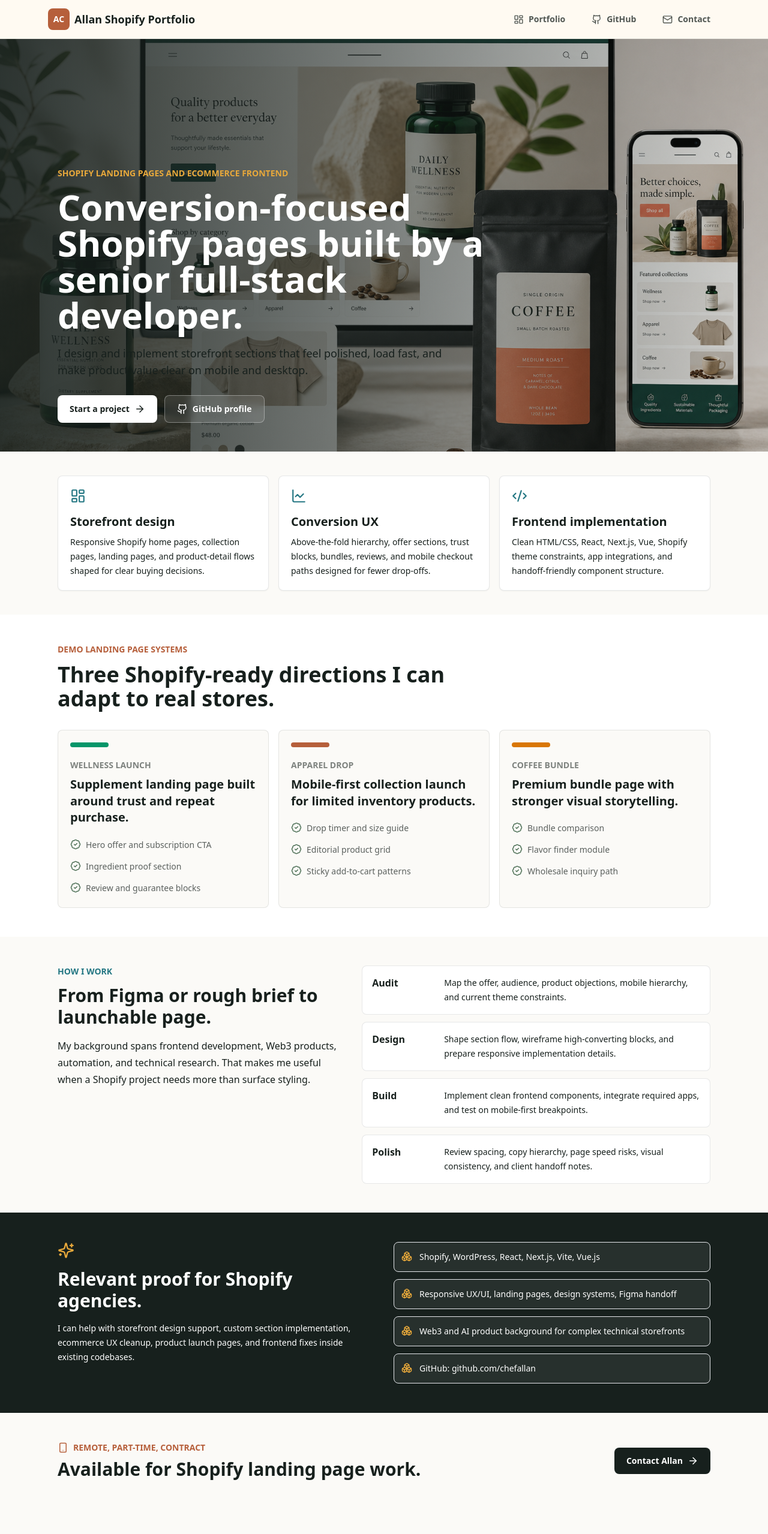
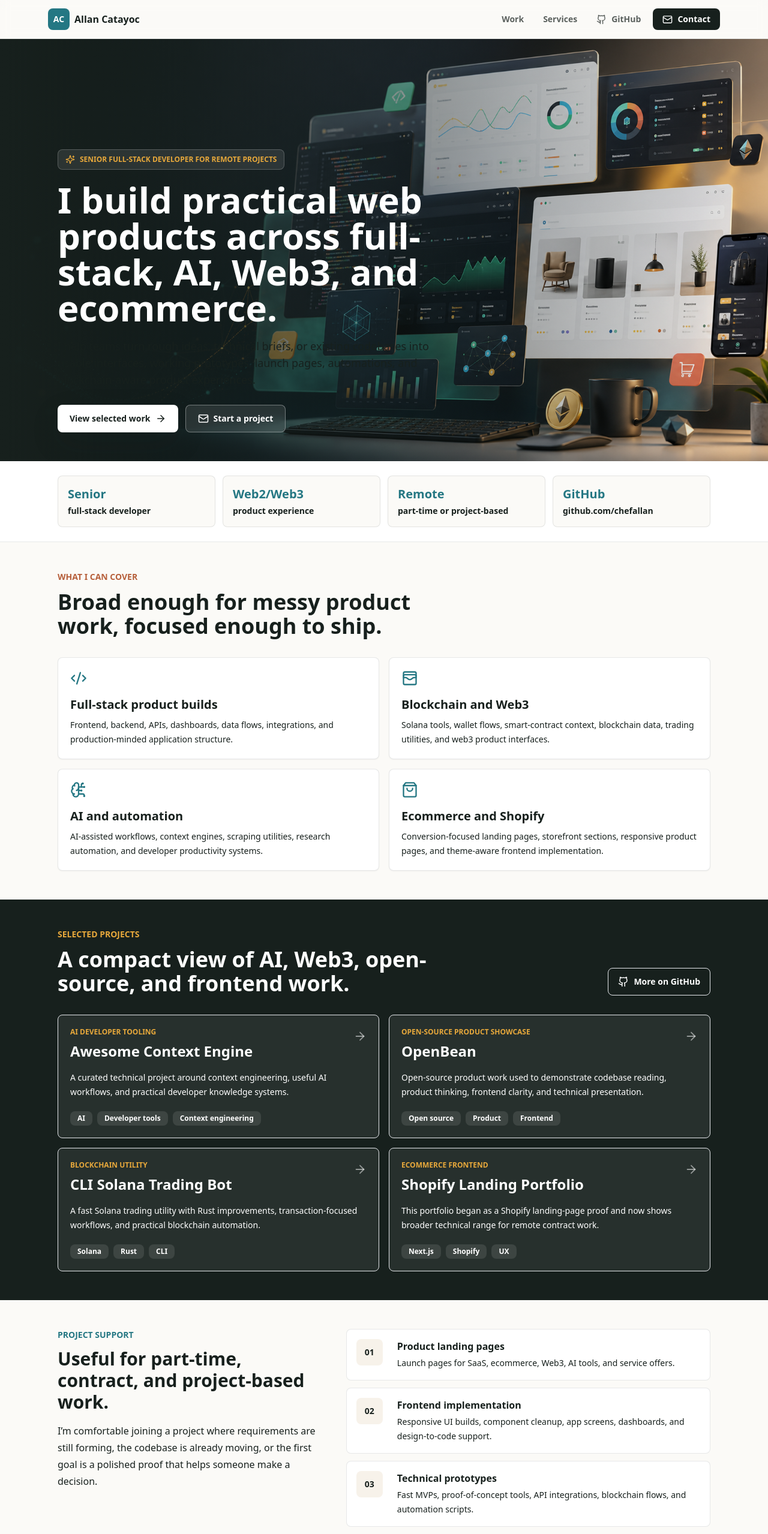
Before and after one commit to chefallan/shopify-landing-portfolio, a Next.js app: page / in a window 1280 px wide. Shown: the top 2558 px of the page at 60% size. Before the commit the page ends 2516 px from the top, so only its background shows below. Built offline with nearby package versions, Linux system fonts and the light colour scheme.

Commit message:
Expand portfolio beyond Shopify

```diff
--- a/app/layout.tsx
+++ b/app/layout.tsx
@@ -2,9 +2,9 @@
 import "./globals.css";
 
 export const metadata: Metadata = {
-  title: "Shopify Landing Pages | Allan Brando Catayoc",
+  title: "Allan Brando Catayoc | Full-Stack, AI, Web3 Portfolio",
   description:
-    "Shopify storefront, ecommerce landing page, and conversion-focused frontend portfolio by Allan Brando Catayoc."
+    "Senior full-stack developer portfolio covering AI tooling, Web3 products, ecommerce frontend, automation, and remote project work."
 };
 
 export default function RootLayout({
--- a/app/page.tsx
+++ b/app/page.tsx
@@ -2,82 +2,133 @@
 import Link from "next/link";
 import {
   ArrowRight,
-  BadgeCheck,
-  Boxes,
+  Bot,
+  BrainCircuit,
   Code2,
+  DatabaseZap,
   Github,
+  Globe2,
   LayoutDashboard,
-  LineChart,
   Mail,
-  Smartphone,
-  Sparkles
+  Network,
+  Rocket,
+  ShieldCheck,
+  ShoppingBag,
+  Sparkles,
+  TerminalSquare,
+  WalletCards
 } from "lucide-react";
 
-const services = [
+const focusAreas = [
   {
-    icon: LayoutDashboard,
-    title: "Storefront design",
-    text: "Responsive Shopify home pages, collection pages, landing pages, and product-detail flows shaped for clear buying decisions."
+    icon: Code2,
+    title: "Full-stack product builds",
+    text: "Frontend, backend, APIs, dashboards, data flows, integrations, and production-minded application structure."
   },
   {
-    icon: LineChart,
-    title: "Conversion UX",
-    text: "Above-the-fold hierarchy, offer sections, trust blocks, bundles, reviews, and mobile checkout paths designed for fewer drop-offs."
+    icon: WalletCards,
+    title: "Blockchain and Web3",
+    text: "Solana tools, wallet flows, smart-contract context, blockchain data, trading utilities, and web3 product interfaces."
   },
   {
-    icon: Code2,
-    title: "Frontend implementation",
-    text: "Clean HTML/CSS, React, Next.js, Vue, Shopify theme constraints, app integrations, and handoff-friendly component structure."
+    icon: BrainCircuit,
+    title: "AI and automation",
+    text: "AI-assisted workflows, context engines, scraping utilities, research automation, and developer productivity systems."
+  },
+  {
+    icon: ShoppingBag,
+    title: "Ecommerce and Shopify",
+    text: "Conversion-focused landing pages, storefront sections, responsive product pages, and theme-aware frontend implementation."
   }
 ];
 
-const demos = [
+const selectedProjects = [
   {
-    brand: "Wellness launch",
-    title: "Supplement landing page built around trust and repeat purchase.",
-    details: ["Hero offer and subscription CTA", "Ingredient proof section", "Review and guarantee blocks"],
-    accent: "bg-emerald-600"
+    title: "Awesome Context Engine",
+    type: "AI developer tooling",
+    href: "https://github.com/chefallan/awesome-context-engine",
+    text: "A curated technical project around context engineering, useful AI workflows, and practical developer knowledge systems.",
+    tags: ["AI", "Developer tools", "Context engineering"]
   },
   {
-    brand: "Apparel drop",
-    title: "Mobile-first collection launch for limited inventory products.",
-    details: ["Drop timer and size guide", "Editorial product grid", "Sticky add-to-cart patterns"],
-    accent: "bg-clay"
+    title: "OpenBean",
+    type: "Open-source product showcase",
+    href: "https://github.com/openbean/openbean",
+    text: "Open-source product work used to demonstrate codebase reading, product thinking, frontend clarity, and technical presentation.",
+    tags: ["Open source", "Product", "Frontend"]
   },
   {
-    brand: "Coffee bundle",
-    title: "Premium bundle page with stronger visual storytelling.",
-    details: ["Bundle comparison", "Flavor finder module", "Wholesale inquiry path"],
-    accent: "bg-amber-600"
+    title: "CLI Solana Trading Bot",
+    type: "Blockchain utility",
+    href: "https://github.com/chefallan",
+    text: "A fast Solana trading utility with Rust improvements, transaction-focused workflows, and practical blockchain automation.",
+    tags: ["Solana", "Rust", "CLI"]
+  },
+  {
+    title: "Shopify Landing Portfolio",
+    type: "Ecommerce frontend",
+    href: "https://shopify-landing-portfolio.vercel.app/",
+    text: "This portfolio began as a Shopify landing-page proof and now shows broader technical range for remote contract work.",
+    tags: ["Next.js", "Shopify", "UX"]
   }
 ];
 
-const proof = [
-  "Shopify, WordPress, React, Next.js, Vite, Vue.js",
-  "Responsive UX/UI, landing pages, design systems, Figma handoff",
-  "Web3 and AI product background for complex technical storefronts",
-  "GitHub: github.com/chefallan"
+const stack = [
+  "React",
+  "Next.js",
+  "Vue",
+  "Vite",
+  "Node.js",
+  "TypeScript",
+  "JavaScript",
+  "HTML/CSS",
+  "Solidity",
+  "Rust",
+  "Move",
+  "Solana",
+  "Ethers.js",
+  "Web3.js",
+  "Shopify",
+  "WordPress",
+  "GitHub",
+  "Automation"
+];
+
+const services = [
+  ["Product landing pages", "Launch pages for SaaS, ecommerce, Web3, AI tools, and service offers."],
+  ["Frontend implementation", "Responsive UI builds, component cleanup, app screens, dashboards, and design-to-code support."],
+  ["Technical prototypes", "Fast MVPs, proof-of-concept tools, API integrations, blockchain flows, and automation scripts."],
+  ["Codebase rescue", "Debugging, refactoring, performance cleanup, implementation support, and practical engineering handoff."]
+];
+
+const metrics = [
+  ["Senior", "full-stack developer"],
+  ["Web2/Web3", "product experience"],
+  ["Remote", "part-time or project-based"],
+  ["GitHub", "github.com/chefallan"]
 ];
 
 export default function Home() {
   return (
-    <main className="bg-[#fbfaf7] text-ink">
-      <header className="sticky top-0 z-30 border-b border-ink/10 bg-[#fffaf2]/95 backdrop-blur">
+    <main className="bg-paper text-ink">
+      <header className="sticky top-0 z-30 border-b border-ink/10 bg-paper/92 backdrop-blur">
         <div className="mx-auto flex h-16 w-full max-w-6xl items-center justify-between px-4">
-          <Link href="/" className="flex items-center gap-2 text-lg font-black text-ink">
-            <span className="grid size-9 place-items-center rounded-lg bg-clay text-sm text-white">AC</span>
-            Allan Shopify Portfolio
+          <Link href="/" className="flex items-center gap-2 text-base font-black text-ink">
+            <span className="grid size-9 place-items-center rounded-lg bg-lagoon text-sm text-white">AC</span>
+            Allan Catayoc
           </Link>
-          <nav className="hidden items-center gap-3 md:flex">
-            <Link href="#work" className="flex items-center gap-2 rounded-full px-4 py-2 text-sm font-semibold text-ink/75 hover:bg-field hover:text-ink">
-              <LayoutDashboard size={17} />
-              Portfolio
+          <nav className="hidden items-center gap-2 md:flex">
+            <Link href="#work" className="rounded-lg px-3 py-2 text-sm font-bold text-ink/70 hover:bg-white hover:text-ink">
+              Work
             </Link>
-            <Link href="https://github.com/chefallan" className="flex items-center gap-2 rounded-full px-4 py-2 text-sm font-semibold text-ink/75 hover:bg-field hover:text-ink">
+            <Link href="#services" className="rounded-lg px-3 py-2 text-sm font-bold text-ink/70 hover:bg-white hover:text-ink">
+              Services
+            </Link>
+            <Link href="https://github.com/chefallan" className="inline-flex items-center gap-2 rounded-lg px-3 py-2 text-sm font-bold text-ink/70 hover:bg-white hover:text-ink">
               <Github size={17} />
               GitHub
             </Link>
-            <Link href="mailto:catayoc.allanbrando@gmail.com?subject=Shopify%20Designer%20Role" className="flex items-center gap-2 rounded-full px-4 py-2 text-sm font-semibold text-ink/75 hover:bg-field hover:text-ink">
+            <Link href="mailto:catayoc.allanbrando@gmail.com?subject=Portfolio%20project%20inquiry" className="inline-flex items-center gap-2 rounded-lg bg-ink px-4 py-2 text-sm font-black text-white">
               <Mail size={17} />
               Contact
             </Link>
@@ -85,148 +136,207 @@
         </div>
       </header>
 
-      <section className="relative min-h-[86vh] overflow-hidden">
+      <section className="relative min-h-[88vh] overflow-hidden">
         <Image
-          src="/shopify/ecommerce-hero.png"
-          alt="Premium ecommerce storefront mockups with product packaging and responsive Shopify screens"
+          src="/shopify/portfolio-hero.png"
+          alt="Layered product interfaces for full-stack, AI, Web3, and ecommerce portfolio work"
           fill
           priority
           sizes="100vw"
           className="object-cover"
         />
-        <div className="absolute inset-0 bg-gradient-to-r from-ink/90 via-ink/55 to-ink/15" />
-        <div className="relative mx-auto flex min-h-[86vh] w-full max-w-6xl flex-col justify-end px-4 pb-12 pt-24 sm:px-6 lg:px-8">
-          <p className="text-sm font-black uppercase text-marigold">
-            Shopify landing pages and ecommerce frontend
+        <div className="absolute inset-0 bg-gradient-to-r from-ink via-ink/72 to-ink/12" />
+        <div className="relative mx-auto flex min-h-[88vh] w-full max-w-6xl flex-col justify-end px-4 pb-12 pt-24 sm:px-6 lg:px-8">
+          <p className="inline-flex w-fit items-center gap-2 rounded-lg border border-white/20 bg-white/10 px-3 py-2 text-xs font-black uppercase text-marigold backdrop-blur">
+            <Sparkles size={16} />
+            Senior full-stack developer for remote projects
           </p>
-          <h1 className="mt-4 max-w-3xl text-4xl font-black leading-tight text-white sm:text-6xl">
-            Conversion-focused Shopify pages built by a senior full-stack developer.
+          <h1 className="mt-5 max-w-3xl text-4xl font-black leading-tight text-white sm:text-6xl">
+            I build practical web products across full-stack, AI, Web3, and ecommerce.
           </h1>
           <p className="mt-5 max-w-2xl text-base leading-7 text-white/82 sm:text-lg">
-            I design and implement storefront sections that feel polished, load fast, and make
-            product value clear on mobile and desktop.
+            I help teams turn rough ideas, technical briefs, or existing codebases into usable
+            interfaces, working prototypes, launch pages, automations, and blockchain-aware product
+            experiences.
           </p>
           <div className="mt-7 flex flex-wrap gap-3">
             <Link
-              href="mailto:catayoc.allanbrando@gmail.com?subject=Shopify%20landing%20page%20project"
+              href="#work"
               className="inline-flex items-center gap-2 rounded-lg bg-white px-5 py-3 text-sm font-black text-ink shadow-soft"
             >
-              Start a project
+              View selected work
               <ArrowRight size={18} />
             </Link>
             <Link
-              href="https://github.com/chefallan"
+              href="mailto:catayoc.allanbrando@gmail.com?subject=Remote%20project%20inquiry"
               className="inline-flex items-center gap-2 rounded-lg border border-white/35 bg-white/10 px-5 py-3 text-sm font-black text-white backdrop-blur"
             >
-              <Github size={18} />
-              GitHub profile
+              <Mail size={18} />
+              Start a project
             </Link>
           </div>
         </div>
       </section>
 
-      <section className="mx-auto grid w-full max-w-6xl gap-4 px-4 py-10 sm:px-6 md:grid-cols-3 lg:px-8">
-        {services.map((service) => {
-          const Icon = service.icon;
+      <section className="border-b border-ink/10 bg-white">
+        <div className="mx-auto grid w-full max-w-6xl gap-3 px-4 py-6 sm:grid-cols-2 sm:px-6 lg:grid-cols-4 lg:px-8">
+          {metrics.map(([label, text]) => (
+            <div key={label} className="rounded-lg border border-ink/10 bg-paper p-4">
+              <p className="text-xl font-black text-lagoon">{label}</p>
+              <p className="mt-1 text-sm font-semibold text-ink/62">{text}</p>
+            </div>
+          ))}
+        </div>
+      </section>
+
+      <section className="mx-auto w-full max-w-6xl px-4 py-12 sm:px-6 lg:px-8">
+        <div className="max-w-2xl">
+          <p className="text-sm font-black uppercase text-clay">What I can cover</p>
+          <h2 className="mt-3 text-3xl font-black text-ink sm:text-4xl">
+            Broad enough for messy product work, focused enough to ship.
+          </h2>
+        </div>
+        <div className="mt-8 grid gap-4 md:grid-cols-2">
+          {focusAreas.map((area) => {
+            const Icon = area.icon;
+
+            return (
+              <article key={area.title} className="rounded-lg border border-ink/10 bg-white p-5 shadow-sm">
+                <Icon className="text-lagoon" size={28} />
+                <h3 className="mt-4 text-xl font-black">{area.title}</h3>
+                <p className="mt-2 text-sm leading-6 text-ink/68">{area.text}</p>
+              </article>
+            );
+          })}
+        </div>
+      </section>
+
+      <section id="work" className="bg-ink py-12 text-white">
+        <div className="mx-auto w-full max-w-6xl px-4 sm:px-6 lg:px-8">
+          <div className="flex flex-col gap-4 md:flex-row md:items-end md:justify-between">
+            <div className="max-w-2xl">
+              <p className="text-sm font-black uppercase text-marigold">Selected projects</p>
+              <h2 className="mt-3 text-3xl font-black sm:text-4xl">
+                A compact view of AI, Web3, open-source, and frontend work.
+              </h2>
+            </div>
+            <Link href="https://github.com/chefallan" className="inline-flex w-fit items-center gap-2 rounded-lg border border-white/18 px-4 py-3 text-sm font-black text-white">
+              <Github size={18} />
+              More on GitHub
+            </Link>
+          </div>
+          <div className="mt-8 grid gap-4 md:grid-cols-2">
+            {selectedProjects.map((project) => (
+              <Link
+                key={project.title}
+                href={project.href}
+                className="group rounded-lg border border-white/12 bg-white/[0.07] p-5 transition hover:bg-white/[0.11]"
+              >
+                <div className="flex items-start justify-between gap-4">
+                  <div>
+                    <p className="text-xs font-black uppercase text-marigold">{project.type}</p>
+                    <h3 className="mt-2 text-2xl font-black">{project.title}</h3>
+                  </div>
+                  <ArrowRight className="mt-1 shrink-0 text-white/50 transition group-hover:translate-x-1 group-hover:text-white" size={22} />
+                </div>
+                <p className="mt-4 text-sm leading-6 text-white/72">{project.text}</p>
+                <div className="mt-5 flex flex-wrap gap-2">
+                  {project.tags.map((tag) => (
+                    <span key={tag} className="rounded-lg bg-white/10 px-3 py-1 text-xs font-bold text-white/78">
+                      {tag}
+                    </span>
+                  ))}
+                </div>
+              </Link>
+            ))}
+          </div>
+        </div>
+      </section>
+
+      <section id="services" className="mx-auto grid w-full max-w-6xl gap-8 px-4 py-12 sm:px-6 lg:grid-cols-[0.85fr_1.15fr] lg:px-8">
+        <div>
+          <p className="text-sm font-black uppercase text-lagoon">Project support</p>
+          <h2 className="mt-3 text-3xl font-black">Useful for part-time, contract, and project-based work.</h2>
+          <p className="mt-4 text-base leading-7 text-ink/68">
+            I’m comfortable joining a project where requirements are still forming, the codebase is
+            already moving, or the first goal is a polished proof that helps someone make a decision.
+          </p>
+        </div>
+        <div className="grid gap-3">
+          {services.map(([title, text], index) => (
+            <div key={title} className="grid gap-3 rounded-lg border border-ink/10 bg-white p-4 sm:grid-cols-[3.5rem_1fr]">
+              <div className="grid size-11 place-items-center rounded-lg bg-field text-sm font-black text-ink">
+                {String(index + 1).padStart(2, "0")}
+              </div>
+              <div>
+                <h3 className="font-black text-ink">{title}</h3>
+                <p className="mt-1 text-sm leading-6 text-ink/68">{text}</p>
+              </div>
+            </div>
+          ))}
+        </div>
+      </section>
+
+      <section className="border-y border-ink/10 bg-white py-12">
+        <div className="mx-auto w-full max-w-6xl px-4 sm:px-6 lg:px-8">
+          <div className="grid gap-8 lg:grid-cols-[0.8fr_1.2fr]">
+            <div>
+              <p className="text-sm font-black uppercase text-clay">Technical stack</p>
+              <h2 className="mt-3 text-3xl font-black">Tools I use to move from idea to usable product.</h2>
+            </div>
+            <div className="flex flex-wrap gap-2">
+              {stack.map((item) => (
+                <span key={item} className="rounded-lg border border-ink/10 bg-paper px-3 py-2 text-sm font-bold text-ink/75">
+                  {item}
+                </span>
+              ))}
+            </div>
+          </div>
+        </div>
+      </section>
+
+      <section className="mx-auto grid w-full max-w-6xl gap-5 px-4 py-12 sm:px-6 md:grid-cols-3 lg:px-8">
+        {[
+          [TerminalSquare, "Implementation", "Clean components, stable layouts, practical integrations, and code that another developer can continue."],
+          [DatabaseZap, "Automation", "Scrapers, data workflows, APIs, and internal tools that reduce repeated manual work."],
+          [Network, "Systems thinking", "Enough product, research, and infrastructure context to connect UI choices to real technical constraints."],
+          [LayoutDashboard, "Interface polish", "Responsive hierarchy, spacing, state handling, dashboards, storefronts, and launch-ready pages."],
+          [Bot, "AI workflows", "Context organization, prompt-aware tooling, AI-assisted research, and practical productivity experiments."],
+          [ShieldCheck, "Reliability", "Debugging discipline, Git hygiene, reviewable changes, and careful work inside existing projects."]
+        ].map(([Icon, title, text]) => {
+          const TypedIcon = Icon as typeof Code2;
 
           return (
-            <article key={service.title} className="rounded-lg border border-ink/10 bg-white p-5 shadow-sm">
-              <Icon className="text-lagoon" size={26} />
-              <h2 className="mt-4 text-xl font-black">{service.title}</h2>
-              <p className="mt-2 text-sm leading-6 text-ink/68">{service.text}</p>
+            <article key={String(title)} className="rounded-lg border border-ink/10 bg-white p-5 shadow-sm">
+              <TypedIcon className="text-clay" size={26} />
+              <h3 className="mt-4 text-lg font-black">{String(title)}</h3>
+              <p className="mt-2 text-sm leading-6 text-ink/68">{String(text)}</p>
             </article>
           );
         })}
       </section>
 
-      <section id="work" className="bg-white py-12">
-        <div className="mx-auto w-full max-w-6xl px-4 sm:px-6 lg:px-8">
+      <section className="bg-lagoon py-12 text-white">
+        <div className="mx-auto flex w-full max-w-6xl flex-col gap-6 px-4 sm:px-6 md:flex-row md:items-center md:justify-between lg:px-8">
           <div className="max-w-2xl">
-            <p className="text-sm font-black uppercase text-clay">Demo landing page systems</p>
-            <h2 className="mt-3 text-3xl font-black text-ink sm:text-4xl">
-              Three Shopify-ready directions I can adapt to real stores.
-            </h2>
-          </div>
-          <div className="mt-8 grid gap-4 md:grid-cols-3">
-            {demos.map((demo) => (
-              <article key={demo.brand} className="rounded-lg border border-ink/10 bg-[#fbfaf7] p-5">
-                <div className={`h-2 w-16 rounded-full ${demo.accent}`} />
-                <p className="mt-5 text-sm font-black uppercase text-ink/55">{demo.brand}</p>
-                <h3 className="mt-2 text-xl font-black leading-snug">{demo.title}</h3>
-                <ul className="mt-5 space-y-3">
-                  {demo.details.map((detail) => (
-                    <li key={detail} className="flex gap-2 text-sm leading-6 text-ink/70">
-                      <BadgeCheck className="mt-0.5 shrink-0 text-moss" size={18} />
-                      <span>{detail}</span>
-                    </li>
-                  ))}
-                </ul>
-              </article>
-            ))}
-          </div>
-        </div>
-      </section>
-
-      <section className="mx-auto grid w-full max-w-6xl gap-8 px-4 py-12 sm:px-6 lg:grid-cols-[0.9fr_1.1fr] lg:px-8">
-        <div>
-          <p className="text-sm font-black uppercase text-lagoon">How I work</p>
-          <h2 className="mt-3 text-3xl font-black">From Figma or rough brief to launchable page.</h2>
-          <p className="mt-4 text-base leading-7 text-ink/68">
-            My background spans frontend development, Web3 products, automation, and technical
-            research. That makes me useful when a Shopify project needs more than surface styling.
-          </p>
-        </div>
-        <div className="grid gap-3">
-          {[
-            ["Audit", "Map the offer, audience, product objections, mobile hierarchy, and current theme constraints."],
-            ["Design", "Shape section flow, wireframe high-converting blocks, and prepare responsive implementation details."],
-            ["Build", "Implement clean frontend components, integrate required apps, and test on mobile-first breakpoints."],
-            ["Polish", "Review spacing, copy hierarchy, page speed risks, visual consistency, and client handoff notes."]
-          ].map(([title, text]) => (
-            <div key={title} className="grid gap-2 rounded-lg border border-ink/10 bg-white p-4 sm:grid-cols-[7rem_1fr]">
-              <p className="font-black text-ink">{title}</p>
-              <p className="text-sm leading-6 text-ink/68">{text}</p>
-            </div>
-          ))}
-        </div>
-      </section>
-
-      <section className="border-y border-ink/10 bg-ink py-12 text-white">
-        <div className="mx-auto grid w-full max-w-6xl gap-8 px-4 sm:px-6 md:grid-cols-[1fr_1fr] lg:px-8">
-          <div>
-            <Sparkles className="text-marigold" size={28} />
-            <h2 className="mt-4 text-3xl font-black">Relevant proof for Shopify agencies.</h2>
-            <p className="mt-4 text-sm leading-6 text-white/72">
-              I can help with storefront design support, custom section implementation, ecommerce
-              UX cleanup, product launch pages, and frontend fixes inside existing codebases.
+            <p className="flex items-center gap-2 text-sm font-black uppercase text-marigold">
+              <Globe2 size={18} />
+              Remote collaboration
+            </p>
+            <h2 className="mt-3 text-3xl font-black">Available for remote part-time and project-based work.</h2>
+            <p className="mt-3 text-sm leading-6 text-white/76">
+              Best fit: full-stack features, frontend polish, Shopify/ecommerce pages, AI tooling,
+              Web3 interfaces, automation, and fast product prototypes.
             </p>
           </div>
-          <div className="grid gap-3">
-            {proof.map((item) => (
-              <div key={item} className="flex items-start gap-3 rounded-lg border border-white/12 bg-white/[0.07] p-3">
-                <Boxes className="mt-0.5 shrink-0 text-marigold" size={18} />
-                <p className="text-sm leading-6 text-white/82">{item}</p>
-              </div>
-            ))}
-          </div>
+          <Link
+            href="mailto:catayoc.allanbrando@gmail.com?subject=Remote%20portfolio%20project"
+            className="inline-flex w-fit items-center gap-2 rounded-lg bg-white px-5 py-3 text-sm font-black text-ink"
+          >
+            Contact Allan
+            <Rocket size={18} />
+          </Link>
         </div>
-      </section>
-
-      <section className="mx-auto flex w-full max-w-6xl flex-col gap-5 px-4 py-12 sm:px-6 md:flex-row md:items-center md:justify-between lg:px-8">
-        <div>
-          <p className="flex items-center gap-2 text-sm font-black uppercase text-clay">
-            <Smartphone size={18} />
-            Remote, part-time, contract
-          </p>
-          <h2 className="mt-2 text-3xl font-black">Available for Shopify landing page work.</h2>
-        </div>
-        <Link
-          href="mailto:catayoc.allanbrando@gmail.com?subject=Shopify%20Designer%20Role"
-          className="inline-flex w-fit items-center gap-2 rounded-lg bg-ink px-5 py-3 text-sm font-black text-white"
-        >
-          Contact Allan
-          <ArrowRight size={18} />
-        </Link>
       </section>
     </main>
   );
--- a/tailwind.config.ts
+++ b/tailwind.config.ts
@@ -6,6 +6,7 @@
     extend: {
       colors: {
         ink: "#17201d",
+        paper: "#fbfaf7",
         field: "#f7f2ea",
         moss: "#4c6f55",
         clay: "#b65f3b",
```
Also changed, not shown: public/shopify/portfolio-hero.png (added), 1 other file (tests, documents, lock files or other folders).
